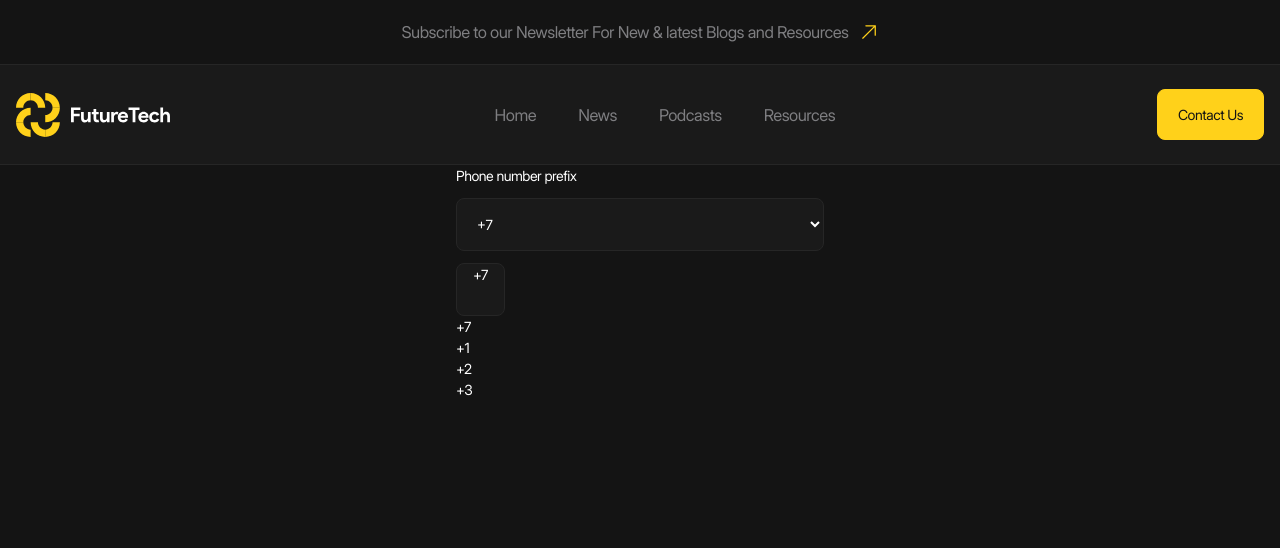
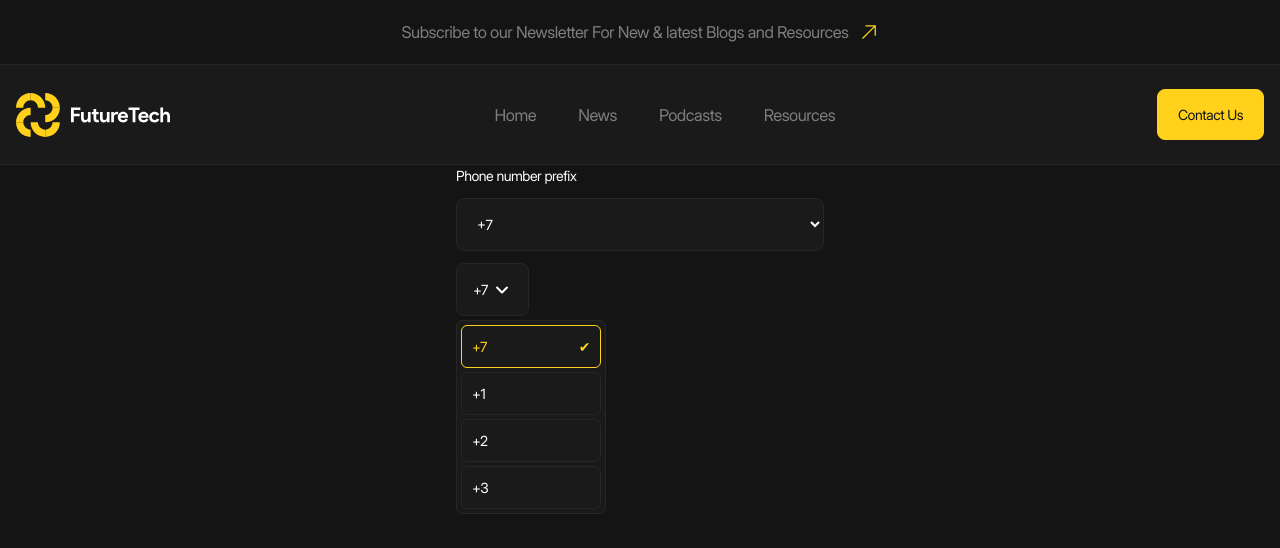
Before and after one commit to islamgamzatov/typescript-future-tech, a website built with Vite: page select.html in a window 1280 px wide. Built offline with nearby package versions, Linux system fonts and the light colour scheme.

Commit message:
feat: add styles for the Custom Select

```diff
--- a/src/styles/blocks/_select.scss
+++ b/src/styles/blocks/_select.scss
@@ -1 +1,122 @@
 @use "../helpers" as *;
+
+.select {
+	&__original-control {
+		@include mobile-above {
+			// @include visually-hidden;
+		}
+	}
+
+	&__button,
+	&__option {
+		user-select: none;
+		cursor: pointer;
+
+		* {
+			pointer-events: none;
+		}
+	}
+
+	&__body {
+		position: relative;
+
+		@include mobile {
+			@include visually-hidden;
+		}
+	}
+
+	&__button {
+		display: flex;
+		justify-content: space-between;
+		align-items: center;
+		column-gap: rem(6);
+		transition-duration: var(--transition-duration); // Т.к. все поля у нас имеют transition-duration, а этого div этого нет.
+
+		@include laptop {
+			column-gap: rem(4);
+		}
+
+		&.is-expanded {
+			&::after {
+				rotate: -180deg;
+			}
+		}
+
+		&::after {
+			--size: #{rem(24)};
+
+			@include square(var(--size));
+
+			content: '';
+			background: url('/src/icons/arrow-down__white.svg') center/contain no-repeat;
+			transition-duration: var(--transition-duration);
+
+			@include laptop {
+				--size: #{rem(20)};
+			}
+		}
+	}
+
+	&__dropdown {
+		/*
+			Позиционирование выпадающего меню по горизонтали мы будем определять силами js.
+			Когда центр кнопки selecet__button находится по оси X в левой части экрана select__dropdown будет спозиционирован по левой границе select__body.
+			А если же центр кнопки selecet__button находится по оси X в правой части, то выпадающее меню будем позиционировать по правой границе select__body.
+			Это нужно для того, чтобы выпадающее меню никогда не вышло за пределы окна (вьюпорта).
+		*/
+		position: absolute;
+		top: calc(100% + #{rem(4)});
+		display: grid;
+		row-gap: rem(4);
+		min-width: rem(150);
+		max-width: rem(300);
+		max-height: rem(250);
+		overflow-y: auto;
+		padding: rem(4);
+		background-color: var(--color-dark-10);
+		border: var(--border);
+		border-radius: rem(6);
+		transition-duration: var(--transition-duration);
+
+		&.is-on-the-left-side {
+			left: 0;
+			transform-origin: 0 0;
+		}
+
+		&.is-on-the-right-side {
+			right: 0;
+			transform-origin: 100% 0;
+		}
+
+		&:not(.is-expanded) {
+			@include hide;
+			scale: 0;
+		}
+	}
+
+	&__option {
+		display: flex;
+		justify-content: space-between;
+		align-items: center;
+		padding: rem(10);
+		border: var(--border);
+		border-radius: inherit;
+
+		@include hover {
+			color: var(--color-accent);
+			background-color: var(--color-dark);
+		}
+
+		&.is-selected {
+			color: var(--color-accent);
+
+			&::after {
+				content: '✔';
+			}
+		}
+
+		&.is-current {
+			border-color: var(--color-accent);
+		}
+	}
+}
```
Also changed, not shown: src/styles/main.css.
